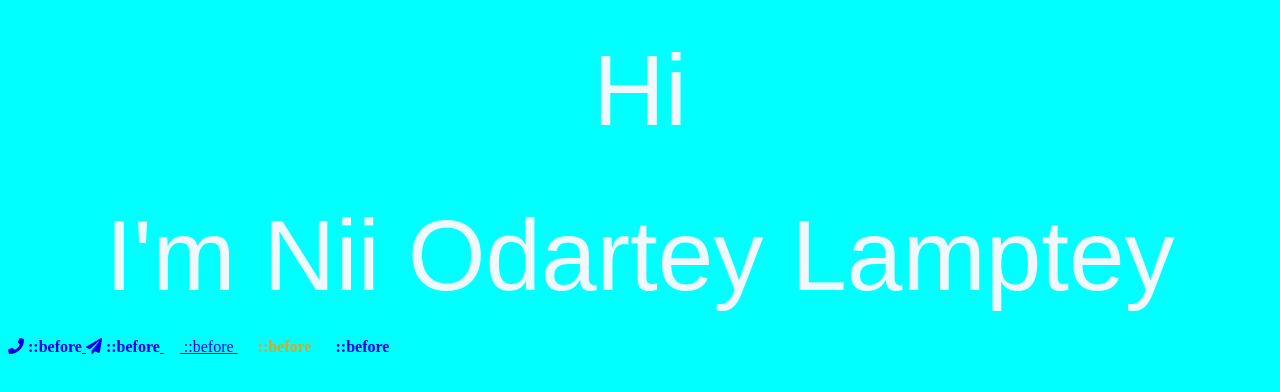
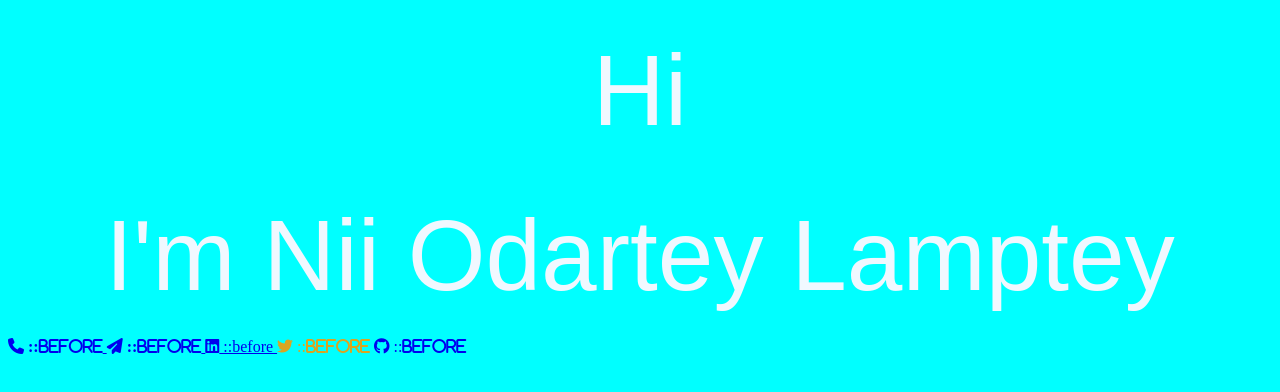
Before and after one commit to Barleymal-t/portfolio_site, a plain HTML site: page index.html in a window 1280 px wide. Drawn offline with Linux system fonts and the light colour scheme.

Commit message:
Update index.html

```diff
--- a/index.html
+++ b/index.html
@@ -8,8 +8,7 @@
     <meta http-equiv="X-UA-Compatible" content="ie=edge">
     <title>Nii Odartey Lamptey</title>
     <link href="style.css" rel="stylesheet">
-    <link href="https://use.fontawesome.com/releases/v5.12.0/css/all.css" rel="stylesheet">
-    <link href="https://fonts.googleapis.com/css?family=Reem+Kufi|Roboto:300" rel="stylesheet">
+    <link rel="stylesheet" href="path/to/font-awesome/css/font-awesome.min.css">
 </head>
 <body style="font: bold;" >
     <div class="intro">Hi</div>
@@ -26,17 +25,17 @@
         </i>
     </a>
     <a href="https://www.linkedin.com/in/nii-odartey-lamptey-b427a41b5">
-        <i class="fa fa-linkedin" aria-hidden="true" target="_blank"></i>
+        <i class="fab fa-linkedin" aria-hidden="true" target="_blank"></i>
         ::before
         </i>
     </a>
     <a>
-        <i class="fa fa-twitter" aria-hidden="true" target="_blank">
+        <i class="fab fa-twitter" aria-hidden="true" target="_blank">
         ::before
     </i>
     </a>
     <a href="https://github.com/Barleymal-t">
-        <i class="fa fa-github" aria-hidden="true" target="_blank">
+        <i class="fab fa-github" aria-hidden="true" target="_blank">
         ::before
         </i>
     </a>
```
